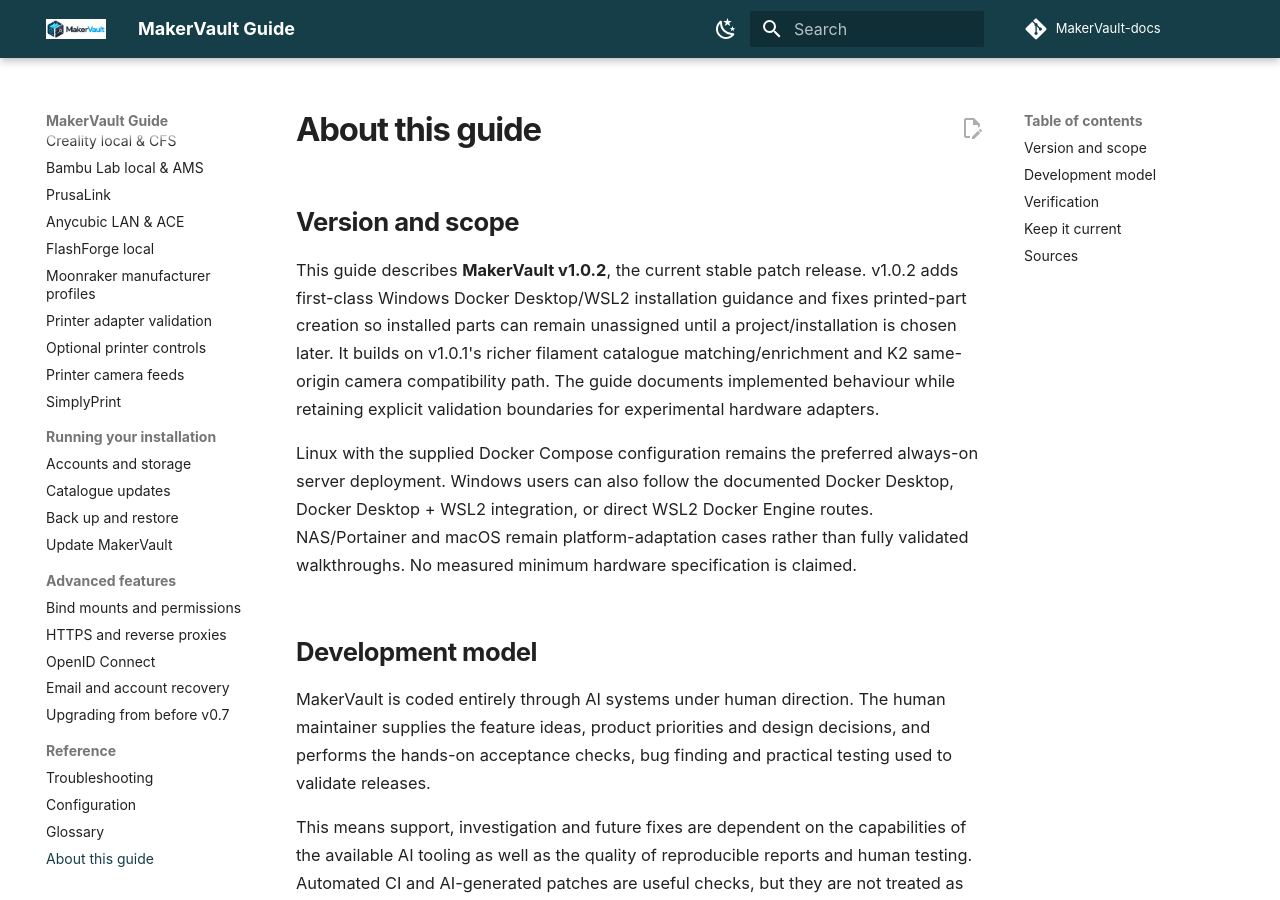
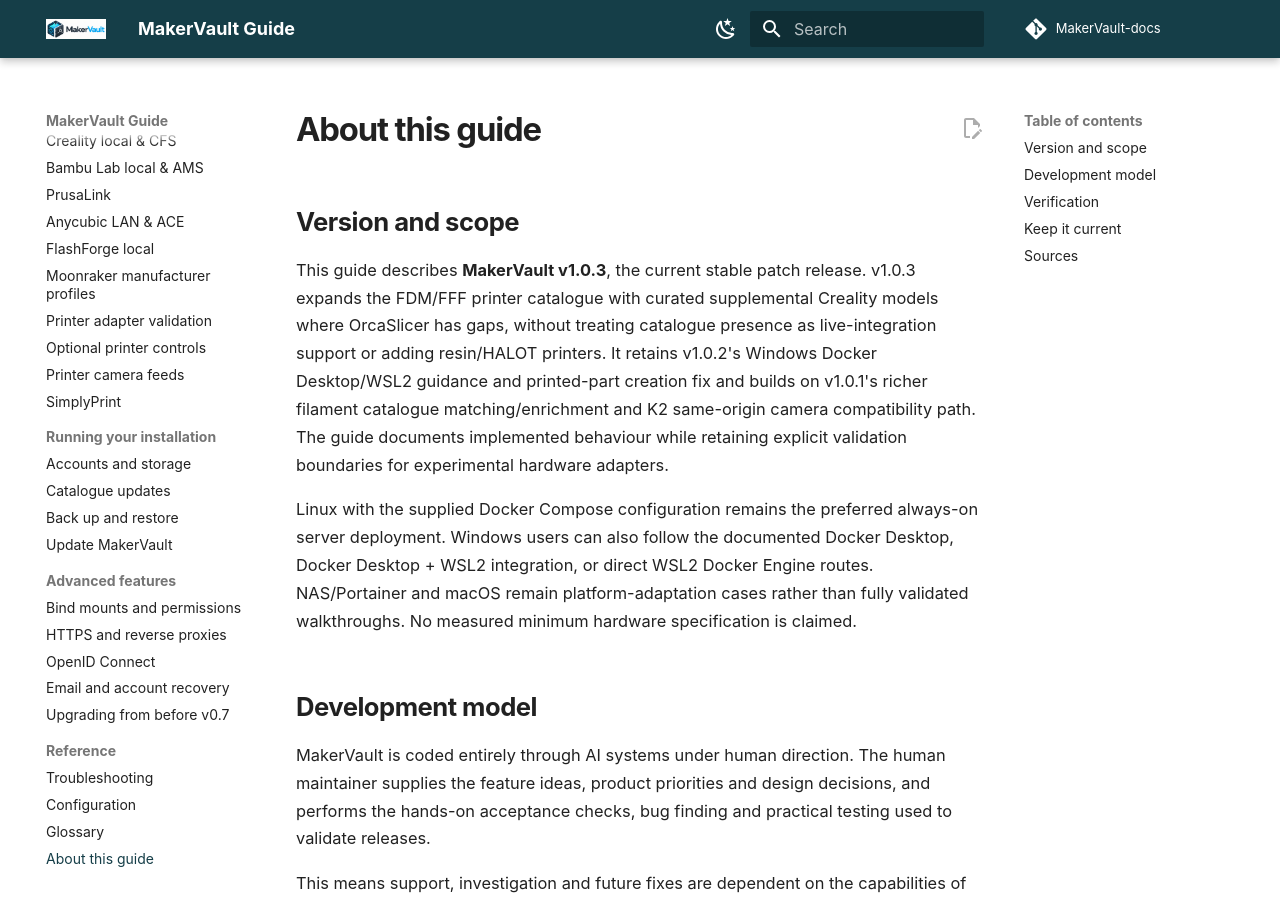
Before and after one commit to gavrd7/MakerVault-docs, an MkDocs documentation site: the page built from docs/guide/reference/about.md, in a window 1280 px wide and 900 px high. Built offline with MkDocs 1.6.1 and Material for MkDocs 9.7.7, drawn with Linux system fonts in a browser that asks for light colours; comment, search, counter and statistics services are not loaded.

Commit message:
Update guide scope for v1.0.3

```diff
--- a/docs/guide/reference/about.md
+++ b/docs/guide/reference/about.md
@@ -2,7 +2,7 @@
 
 ## Version and scope
 
-This guide describes **MakerVault v1.0.2**, the current stable patch release. v1.0.2 adds first-class Windows Docker Desktop/WSL2 installation guidance and fixes printed-part creation so installed parts can remain unassigned until a project/installation is chosen later. It builds on v1.0.1's richer filament catalogue matching/enrichment and K2 same-origin camera compatibility path. The guide documents implemented behaviour while retaining explicit validation boundaries for experimental hardware adapters.
+This guide describes **MakerVault v1.0.3**, the current stable patch release. v1.0.3 expands the FDM/FFF printer catalogue with curated supplemental Creality models where OrcaSlicer has gaps, without treating catalogue presence as live-integration support or adding resin/HALOT printers. It retains v1.0.2's Windows Docker Desktop/WSL2 guidance and printed-part creation fix and builds on v1.0.1's richer filament catalogue matching/enrichment and K2 same-origin camera compatibility path. The guide documents implemented behaviour while retaining explicit validation boundaries for experimental hardware adapters.
 
 Linux with the supplied Docker Compose configuration remains the preferred always-on server deployment. Windows users can also follow the documented Docker Desktop, Docker Desktop + WSL2 integration, or direct WSL2 Docker Engine routes. NAS/Portainer and macOS remain platform-adaptation cases rather than fully validated walkthroughs. No measured minimum hardware specification is claimed.
 
```
